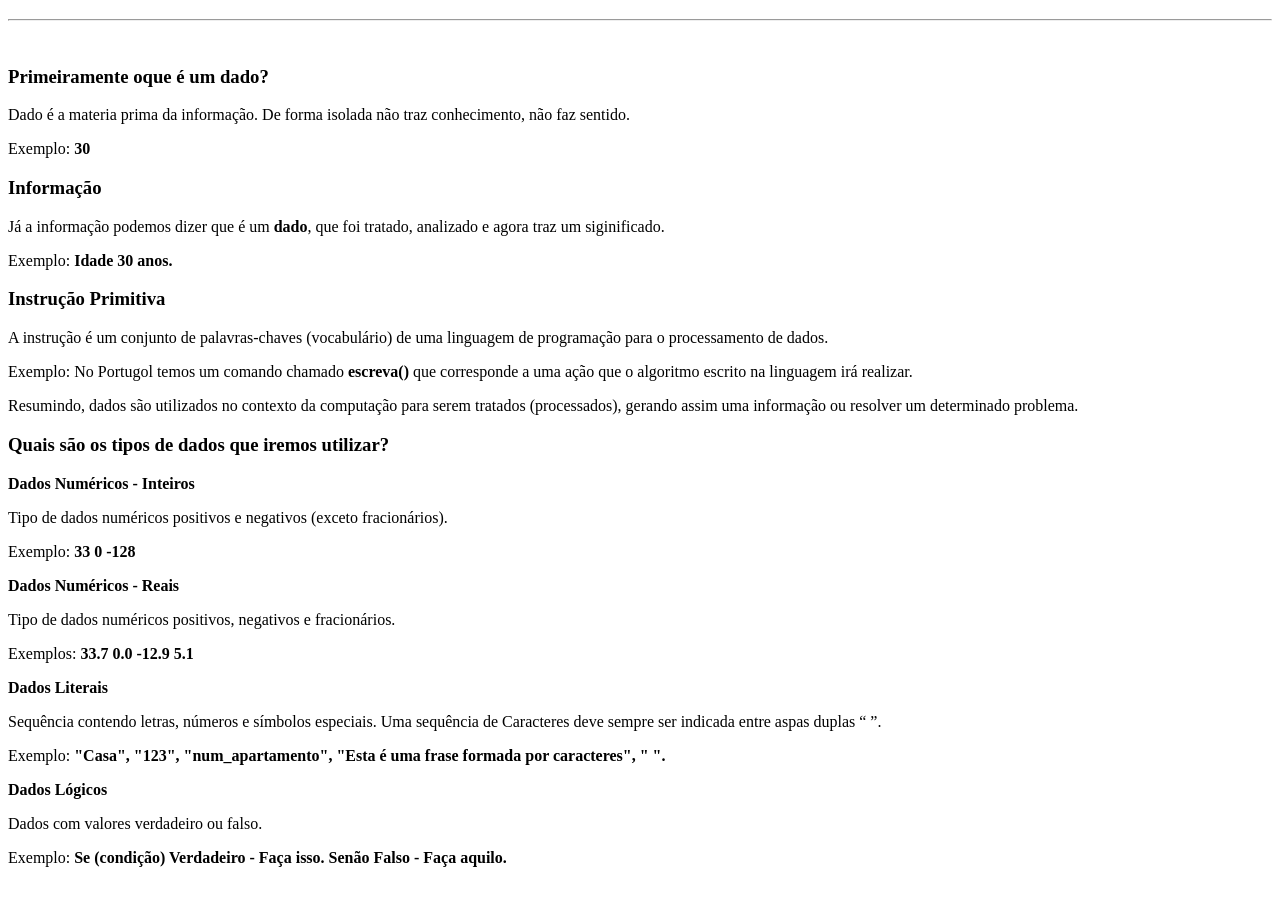
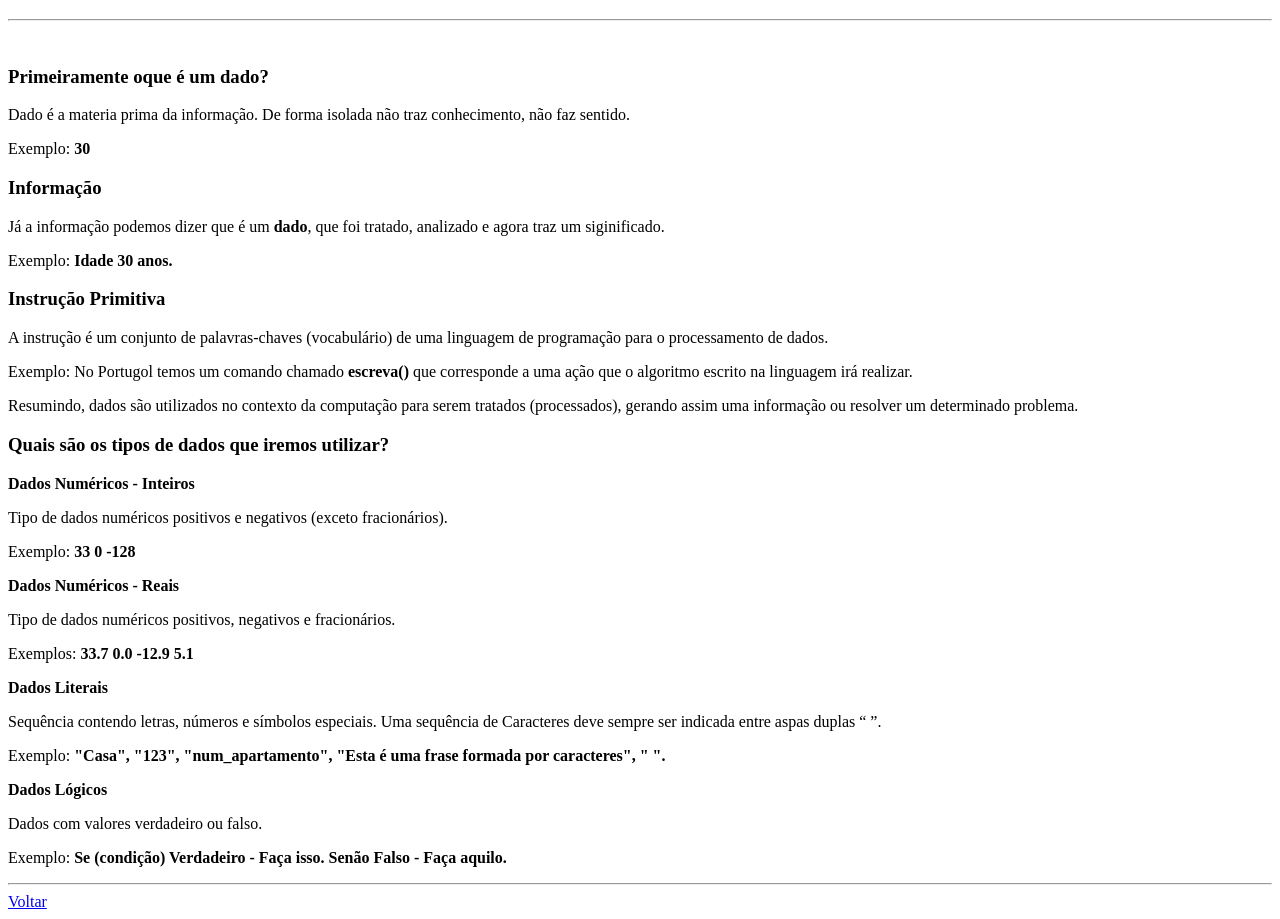
Before and after one commit to ProfessorJoaoVitor/DevsJGQ, a plain HTML site: page tipos-de-dados.html in a window 1280 px wide. Shown: the part 61-980 px from the top of the page. Before the commit the page ends 944 px from the top, so only its background shows below. Drawn offline with Linux system fonts and the light colour scheme.

Commit message:
Add files via upload

```diff
--- a/tipos-de-dados.html
+++ b/tipos-de-dados.html
@@ -40,6 +40,8 @@
     <p>Dados com valores verdadeiro ou falso.</p>
     <p>Exemplo: <strong>Se (condição) Verdadeiro - Faça isso. Senão Falso - Faça aquilo.</strong></p>
 
+    <hr>
+    <a href="alp1.html">Voltar</a>
 
 </body>
 </html>
```
Also changed, not shown: introducao-a-algoritmos.html (+0 -3 lines).
